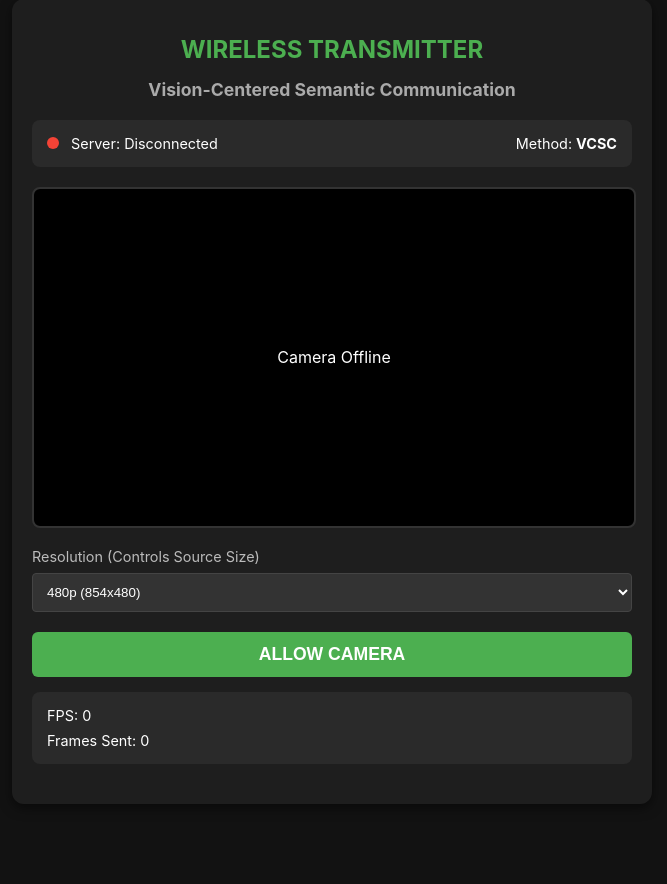
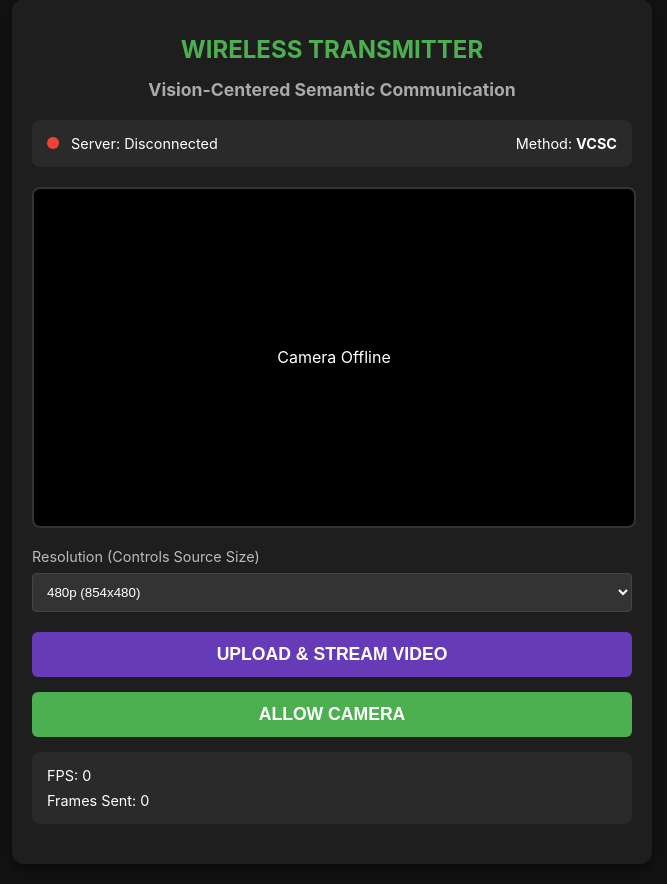
Before and after one commit to HARIRAJAN44/Vision-Centered-Semantic-Communication-With-Intelligent-Object-Search-and-Retrivel-, a Flask app: page /transmitter in a window 1280 px wide. Shown: the part 21-905 px from the top of the page, without its empty margins (308-975 px from the left). Before the commit the page ends 785 px from the top, so only its background shows below. Run offline with Flask 3, Linux system fonts and the light colour scheme; some libraries are stand-ins or nearby versions.

Commit message:
video stream updated

```diff
--- a/live/server.py
+++ b/live/server.py
@@ -1,5 +1,6 @@
 import os
 import sys
+import shutil
 import base64
 from io import BytesIO
 from flask import Flask, render_template, request
@@ -66,6 +67,23 @@
     config_state.update(data)
     # Broadcast the new configuration to all connected clients (so transmitter updates UI)
     socketio.emit('config_updated', config_state, broadcast=True)
+
+@socketio.on('clear_logs')
+def handle_clear_logs():
+    # Delete contents of downloads folder
+    downloads_dir = os.path.join(app.static_folder, 'downloads')
+    if os.path.exists(downloads_dir):
+        for item in os.listdir(downloads_dir):
+            item_path = os.path.join(downloads_dir, item)
+            try:
+                if os.path.isdir(item_path):
+                    shutil.rmtree(item_path)
+                else:
+                    os.remove(item_path)
+            except Exception as e:
+                print(f"Error deleting {item_path}: {e}")
+    # Tell clients to clear their UI logs
+    emit('logs_cleared', broadcast=True)
 
 @socketio.on('video_frame')
 def handle_video_frame(data):
--- a/live/templates/transmitter.html
+++ b/live/templates/transmitter.html
@@ -86,6 +86,10 @@
             </div>
         </div>
 
+        <input type="file" id="video-upload" accept="video/*" style="display: none;">
+        <button id="upload-btn" style="background-color: #673AB7;">UPLOAD & STREAM VIDEO</button>
+        <button id="stop-stream-btn" class="stop" style="display: none;">STOP VIDEO STREAM</button>
+
         <button id="start-btn">ALLOW CAMERA</button>
         <button id="capture-btn" class="capture" style="display: none;">TAKE PHOTO & TRANSMIT</button>
         <button id="stop-btn" class="stop" style="display: none;">STOP CAMERA</button>
@@ -113,7 +117,12 @@
         const errorMsg = document.getElementById('permission-error');
         const resolutionSelect = document.getElementById('resolution');
 
+        const videoUpload = document.getElementById('video-upload');
+        const uploadBtn = document.getElementById('upload-btn');
+        const stopStreamBtn = document.getElementById('stop-stream-btn');
+
         let stream = null;
+        let streamInterval = null;
         let frameCount = 0;
 
         // Resolutions map
@@ -156,6 +165,8 @@
                 startBtn.style.display = 'none';
                 captureBtn.style.display = 'block';
                 stopBtn.style.display = 'block';
+                uploadBtn.style.display = 'none';
+                stopStreamBtn.style.display = 'none';
 
             } catch (err) {
                 console.error("Error accessing camera:", err);
@@ -167,12 +178,15 @@
         stopBtn.addEventListener('click', () => {
             if (stream) {
                 stream.getTracks().forEach(track => track.stop());
+                video.srcObject = null;
             }
             video.style.display = 'none';
             placeholder.style.display = 'block';
             startBtn.style.display = 'block';
             captureBtn.style.display = 'none';
             stopBtn.style.display = 'none';
+            uploadBtn.style.display = 'block';
+            stopStreamBtn.style.display = 'none';
         });
 
         // Frame Transmission
@@ -196,6 +210,77 @@
             document.getElementById('frames-sent').innerText = frameCount;
             document.getElementById('fps-counter').innerText = '1 (Photo Mode)';
         });
+
+        // --- VIDEO FILE STREAMING LOGIC ---
+        function stopVideoStreaming() {
+            if (streamInterval) clearInterval(streamInterval);
+            streamInterval = null;
+            if (video.src) {
+                URL.revokeObjectURL(video.src);
+                video.removeAttribute('src');
+            }
+            video.style.display = 'none';
+            placeholder.style.display = 'block';
+
+            uploadBtn.style.display = 'block';
+            stopStreamBtn.style.display = 'none';
+            startBtn.style.display = 'block';
+            captureBtn.style.display = 'none';
+            stopBtn.style.display = 'none';
+        }
+
+        uploadBtn.addEventListener('click', () => {
+            videoUpload.click();
+        });
+
+        videoUpload.addEventListener('change', (e) => {
+            const file = e.target.files[0];
+            if (!file) return;
+
+            // Ensure camera is stopped
+            if (stream) {
+                stream.getTracks().forEach(track => track.stop());
+                video.srcObject = null;
+            }
+
+            // Set video source to local file
+            video.src = URL.createObjectURL(file);
+            video.loop = true;
+            video.style.display = 'block';
+            placeholder.style.display = 'none';
+            video.play();
+
+            // Toggle UI
+            uploadBtn.style.display = 'none';
+            stopStreamBtn.style.display = 'block';
+            startBtn.style.display = 'none';
+            captureBtn.style.display = 'none';
+            stopBtn.style.display = 'none';
+
+            document.getElementById('fps-counter').innerText = '4 (Streaming)';
+
+            // Start continuous transmission loop (4 FPS = 250ms interval)
+            streamInterval = setInterval(() => {
+                const res = resolutions[resolutionSelect.value];
+                canvas.width = res.w;
+                canvas.height = res.h;
+
+                // Draw current playing frame to canvas
+                ctx.drawImage(video, 0, 0, res.w, res.h);
+                const dataURL = canvas.toDataURL('image/jpeg', 0.85);
+
+                if (socket) {
+                    socket.emit('video_frame', { image: dataURL });
+                }
+
+                frameCount++;
+                document.getElementById('frames-sent').innerText = frameCount;
+            }, 250);
+        });
+
+        stopStreamBtn.addEventListener('click', () => {
+            stopVideoStreaming();
+        });
     </script>
 </body>
 </html>
```
Also changed, not shown: live/templates/receiver.html (+15 -1 lines).
